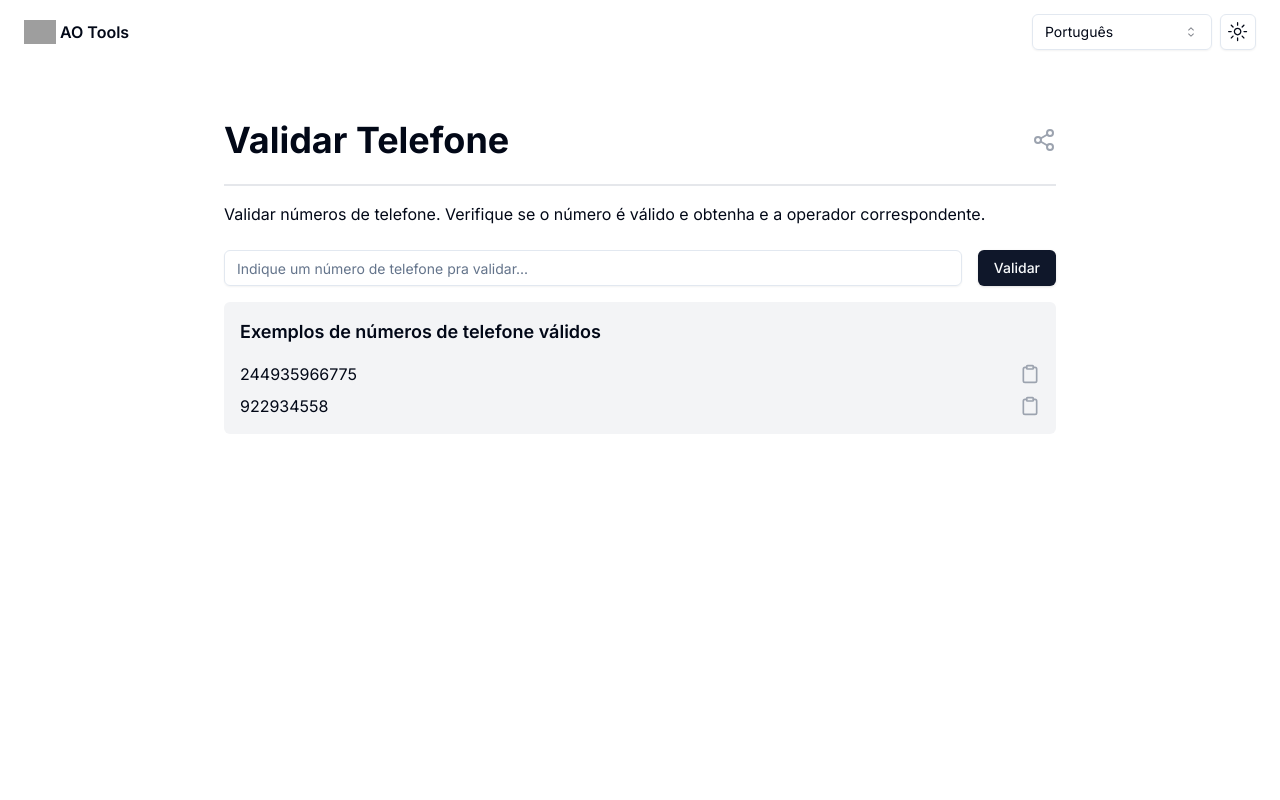
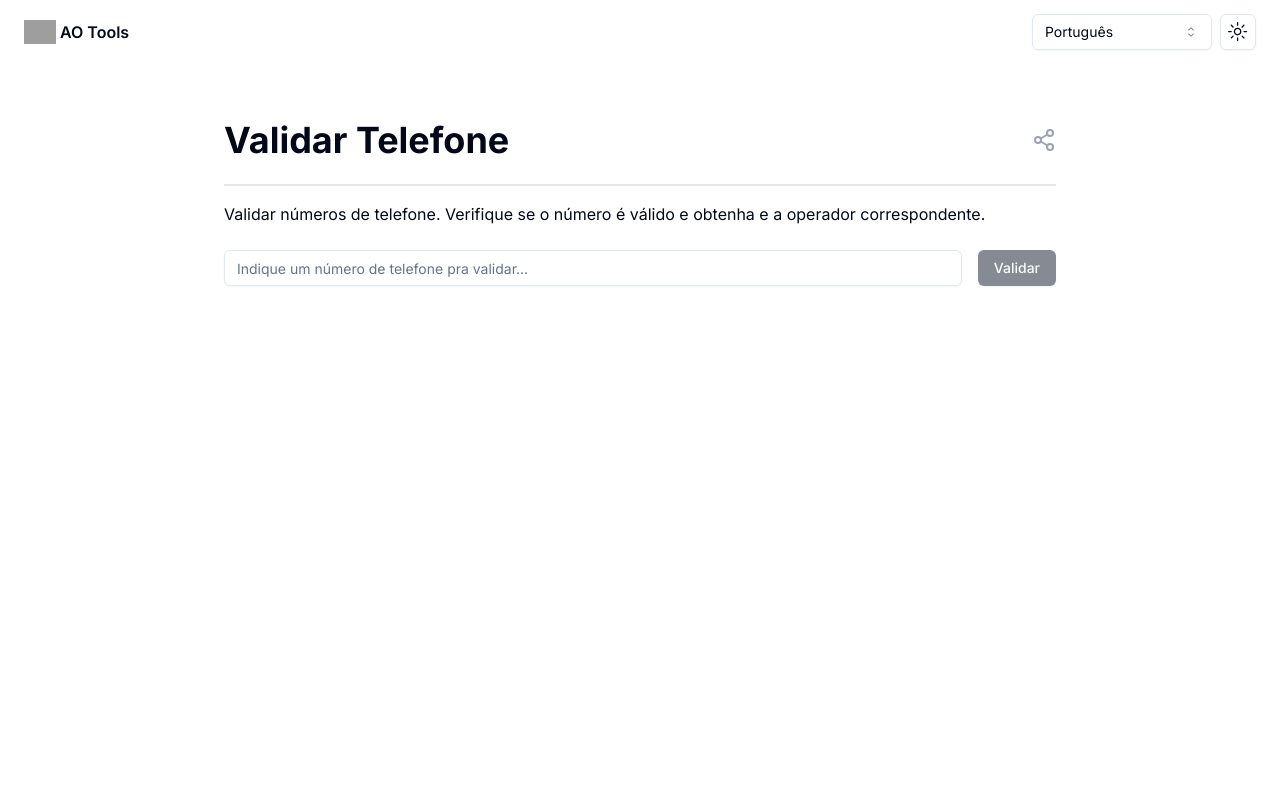
Before and after one commit to martygo/ao-tools, a Next.js app: page /validador/telefone in a window 1280 px wide. Shown: the top 800 px of the page. Built offline with nearby package versions, Linux system fonts and the light colour scheme; grey boxes are pictures that could not be loaded.

Commit message:
✨ update(validar telefone): update page and logic business

```diff
--- a/src/app/validador/telefone/page.tsx
+++ b/src/app/validador/telefone/page.tsx
@@ -1,30 +1,65 @@
 "use client";
 
+import { zodResolver } from "@hookform/resolvers/zod";
+import { useState } from "react";
+import { useForm } from "react-hook-form";
+import { z } from "zod";
+
 import { Button } from "@/components/ui/button";
+import {
+	Form,
+	FormControl,
+	FormField,
+	FormItem,
+	FormMessage,
+} from "@/components/ui/form";
 import { Input } from "@/components/ui/input";
 import { Separator } from "@/components/ui/separator";
 import { Typography } from "@/components/ui/typography";
 import { ClipboardIcon, Share2Icon } from "lucide-react";
-import { revalidatePath } from "next/cache";
 
-async function validatePhone(phone: string) {
-	const res = await fetch(
-		`${process.env.NEXT_PUBLIC_API_URL}/validate/phone/${phone}`,
-	);
+import { PhoneValidator } from "./phone-validator";
 
-	if (!res.ok) {
-		revalidatePath("/validador/telefone");
+type Result = {
+	phoneNumber: string;
+	isFromAngola: boolean;
+	countryCode: string;
+};
+
+const formSchema = z.object({
+	phone: z
+		.string()
+		.min(9, {
+			message: "O número de telefone deve ter pelo menos 9 dígitos",
+		})
+		.max(13, {
+			message: "O número de telefone deve ter no máximo 13 dígitos",
+		}),
+});
+
+export default function Phone() {
+	const [result, setResult] = useState<Result | null>(null);
+
+	const form = useForm<z.infer<typeof formSchema>>({
+		resolver: zodResolver(formSchema),
+		defaultValues: {
+			phone: "",
+		},
+	});
+
+	function onSubmit(values: z.infer<typeof formSchema>) {
+		const phoneNumber = new PhoneValidator().isPhone(values.phone);
+
+		if (phoneNumber) {
+			setResult({
+				phoneNumber: phoneNumber.nationalNumber,
+				isFromAngola: phoneNumber.country === "AO",
+				countryCode: phoneNumber.countryCallingCode,
+			});
 		}
 
-	return res.json();
+		form.reset();
 	}
-
-export default function Phone() {
-	const onValidate = async () => {
-		const phone = "+244935966775";
-		const data = await validatePhone(phone);
-		console.log(data);
-	};
 
 	return (
 		<div className="max-w-4xl mx-auto p-8">
@@ -42,27 +77,54 @@
 				obtenha e a operador correspondente.
 			</Typography>
 
-			<div className="flex gap-x-4 mb-4">
-				<Input placeholder="Indique um número de telefone pra validar..." />
-				<Button onClick={onValidate}>Validar</Button>
-			</div>
+			<Form {...form}>
+				<form
+					onSubmit={form.handleSubmit(onSubmit)}
+					className="flex gap-x-4 mb-4"
+				>
+					<FormField
+						control={form.control}
+						name="phone"
+						render={({ field }) => (
+							<FormItem className="w-full">
+								<FormControl>
+									<Input
+										placeholder="Indique um número de telefone pra validar..."
+										{...field}
+									/>
+								</FormControl>
+								<FormMessage />
+							</FormItem>
+						)}
+					/>
+					<Button type="submit" disabled={!form.formState.isValid}>
+						Validar
+					</Button>
+				</form>
+			</Form>
 
-			<div className="bg-gray-100 p-4 rounded-md">
-				<Typography className="text-lg font-semibold mb-4">
-					Exemplos de números de telefone válidos
-				</Typography>
-
+			{result && (
+				<div className="bg-gray-100 dark:bg-gray-800 p-4 rounded-md">
 					<div className="space-y-2">
 						<div className="flex justify-between items-center">
-						<span>244935966775</span>
+							<span>Número: {result?.phoneNumber}.</span>
 							<ClipboardIcon className="text-gray-400 w-5 h-5 cursor-pointer" />
 						</div>
 						<div className="flex justify-between items-center">
-						<span>922934558</span>
-						<ClipboardIcon className="text-gray-400 w-5 h-5 cursor-pointer" />
+							<span>
+								Número é de Angola?:{" "}
+								{result?.isFromAngola ? "Sim" : "Nāo"}.
+							</span>
+						</div>
+						<div className="flex justify-between items-center">
+							<span>Código de chamada: {result?.countryCode}.</span>
+						</div>
+						<div className="flex justify-between items-center">
+							<span>Operadora: Indisponível.</span>
 						</div>
 					</div>
 				</div>
+			)}
 		</div>
 	);
 }
--- /dev/null
+++ b/src/app/validador/telefone/phone-validator.interface.ts
@@ -0,0 +1,3 @@
+export interface IPhoneValidator {
+	isPhone(value: string): any;
+}
--- /dev/null
+++ b/src/app/validador/telefone/phone-validator.ts
@@ -0,0 +1,9 @@
+import parsePhoneNumber from "libphonenumber-js";
+
+import { IPhoneValidator } from "./phone-validator.interface";
+
+export class PhoneValidator implements IPhoneValidator {
+	isPhone(value: string) {
+		return parsePhoneNumber(value, "AO");
+	}
+}
--- /dev/null
+++ b/src/components/ui/form.tsx
@@ -0,0 +1,176 @@
+import * as React from "react"
+import * as LabelPrimitive from "@radix-ui/react-label"
+import { Slot } from "@radix-ui/react-slot"
+import {
+  Controller,
+  ControllerProps,
+  FieldPath,
+  FieldValues,
+  FormProvider,
+  useFormContext,
+} from "react-hook-form"
+
+import { cn } from "@/lib/utils"
+import { Label } from "@/components/ui/label"
+
+const Form = FormProvider
+
+type FormFieldContextValue<
+  TFieldValues extends FieldValues = FieldValues,
+  TName extends FieldPath<TFieldValues> = FieldPath<TFieldValues>
+> = {
+  name: TName
+}
+
+const FormFieldContext = React.createContext<FormFieldContextValue>(
+  {} as FormFieldContextValue
+)
+
+const FormField = <
+  TFieldValues extends FieldValues = FieldValues,
+  TName extends FieldPath<TFieldValues> = FieldPath<TFieldValues>
+>({
+  ...props
+}: ControllerProps<TFieldValues, TName>) => {
+  return (
+    <FormFieldContext.Provider value={{ name: props.name }}>
+      <Controller {...props} />
+    </FormFieldContext.Provider>
+  )
+}
+
+const useFormField = () => {
+  const fieldContext = React.useContext(FormFieldContext)
+  const itemContext = React.useContext(FormItemContext)
+  const { getFieldState, formState } = useFormContext()
+
+  const fieldState = getFieldState(fieldContext.name, formState)
+
+  if (!fieldContext) {
+    throw new Error("useFormField should be used within <FormField>")
+  }
+
+  const { id } = itemContext
+
+  return {
+    id,
+    name: fieldContext.name,
+    formItemId: `${id}-form-item`,
+    formDescriptionId: `${id}-form-item-description`,
+    formMessageId: `${id}-form-item-message`,
+    ...fieldState,
+  }
+}
+
+type FormItemContextValue = {
+  id: string
+}
+
+const FormItemContext = React.createContext<FormItemContextValue>(
+  {} as FormItemContextValue
+)
+
+const FormItem = React.forwardRef<
+  HTMLDivElement,
+  React.HTMLAttributes<HTMLDivElement>
+>(({ className, ...props }, ref) => {
+  const id = React.useId()
+
+  return (
+    <FormItemContext.Provider value={{ id }}>
+      <div ref={ref} className={cn("space-y-2", className)} {...props} />
+    </FormItemContext.Provider>
+  )
+})
+FormItem.displayName = "FormItem"
+
+const FormLabel = React.forwardRef<
+  React.ElementRef<typeof LabelPrimitive.Root>,
+  React.ComponentPropsWithoutRef<typeof LabelPrimitive.Root>
+>(({ className, ...props }, ref) => {
+  const { error, formItemId } = useFormField()
+
+  return (
+    <Label
+      ref={ref}
+      className={cn(error && "text-red-500 dark:text-red-900", className)}
+      htmlFor={formItemId}
+      {...props}
+    />
+  )
+})
+FormLabel.displayName = "FormLabel"
+
+const FormControl = React.forwardRef<
+  React.ElementRef<typeof Slot>,
+  React.ComponentPropsWithoutRef<typeof Slot>
+>(({ ...props }, ref) => {
+  const { error, formItemId, formDescriptionId, formMessageId } = useFormField()
+
+  return (
+    <Slot
+      ref={ref}
+      id={formItemId}
+      aria-describedby={
+        !error
+          ? `${formDescriptionId}`
+          : `${formDescriptionId} ${formMessageId}`
+      }
+      aria-invalid={!!error}
+      {...props}
+    />
+  )
+})
+FormControl.displayName = "FormControl"
+
+const FormDescription = React.forwardRef<
+  HTMLParagraphElement,
+  React.HTMLAttributes<HTMLParagraphElement>
+>(({ className, ...props }, ref) => {
+  const { formDescriptionId } = useFormField()
+
+  return (
+    <p
+      ref={ref}
+      id={formDescriptionId}
+      className={cn("text-[0.8rem] text-slate-500 dark:text-slate-400", className)}
+      {...props}
+    />
+  )
+})
+FormDescription.displayName = "FormDescription"
+
+const FormMessage = React.forwardRef<
+  HTMLParagraphElement,
+  React.HTMLAttributes<HTMLParagraphElement>
+>(({ className, children, ...props }, ref) => {
+  const { error, formMessageId } = useFormField()
+  const body = error ? String(error?.message) : children
+
+  if (!body) {
+    return null
+  }
+
+  return (
+    <p
+      ref={ref}
+      id={formMessageId}
+      className={cn("text-[0.8rem] font-medium text-red-500 dark:text-red-900", className)}
+      {...props}
+    >
+      {body}
+    </p>
+  )
+})
+FormMessage.displayName = "FormMessage"
+
+export {
+  useFormField,
+  Form,
+  FormItem,
+  FormLabel,
+  FormControl,
+  FormDescription,
+  FormMessage,
+  FormField,
+}
--- /dev/null
+++ b/src/components/ui/label.tsx
@@ -0,0 +1,26 @@
+"use client"
+
+import * as React from "react"
+import * as LabelPrimitive from "@radix-ui/react-label"
+import { cva, type VariantProps } from "class-variance-authority"
+
+import { cn } from "@/lib/utils"
+
+const labelVariants = cva(
+  "text-sm font-medium leading-none peer-disabled:cursor-not-allowed peer-disabled:opacity-70"
+)
+
+const Label = React.forwardRef<
+  React.ElementRef<typeof LabelPrimitive.Root>,
+  React.ComponentPropsWithoutRef<typeof LabelPrimitive.Root> &
+    VariantProps<typeof labelVariants>
+>(({ className, ...props }, ref) => (
+  <LabelPrimitive.Root
+    ref={ref}
+    className={cn(labelVariants(), className)}
+    {...props}
+  />
+))
+Label.displayName = LabelPrimitive.Root.displayName
+
+export { Label }
--- a/src/constants/tools.data.ts
+++ b/src/constants/tools.data.ts
@@ -19,7 +19,7 @@
 			"Validar o número de telefone se é de Angola e a qual operadora pertence.",
 		category: category.validador,
 		link: "/validador/telefone",
-		status: "pending",
+		status: "completed",
 	},
 	{
 		title: "Validar passaporte 🛂",
```
Also changed, not shown: package.json (+6 -1 lines), 1 other file (tests, documents, lock files or other folders). Lines whose indentation alone changed are shown as unchanged.
